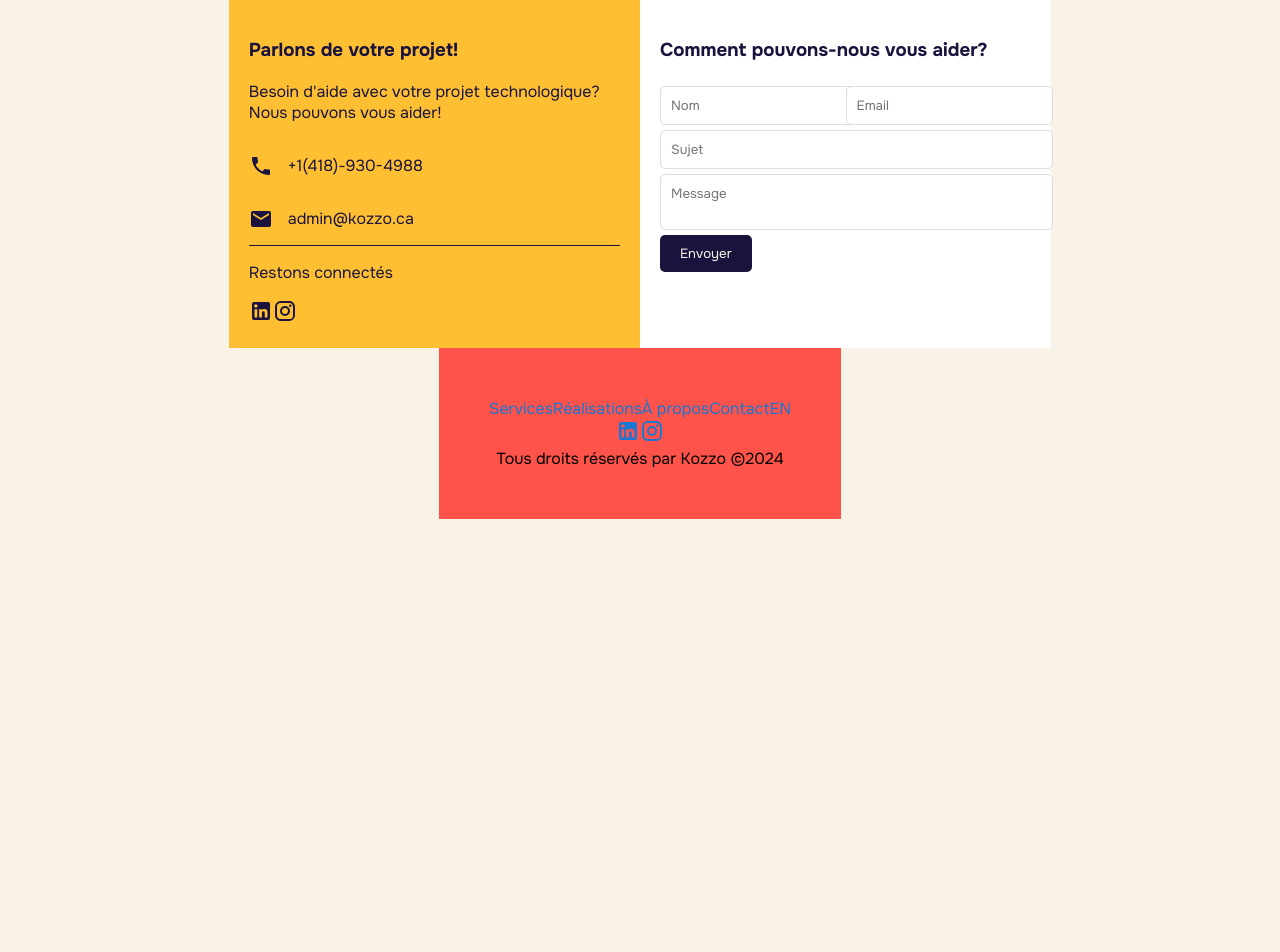
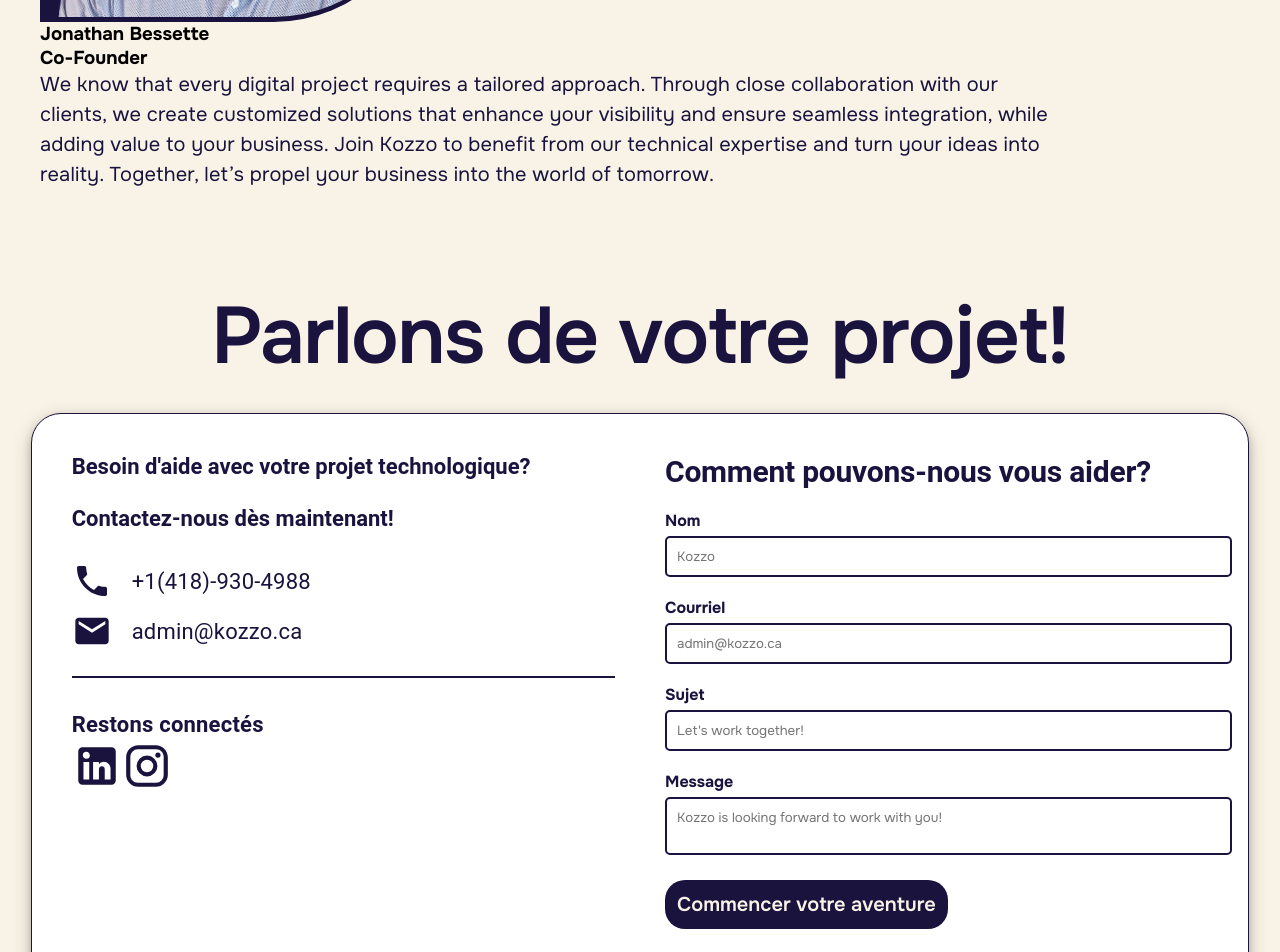
Before and after one commit to kozzo-solutions/kozzo-website, a React (Create React App) app: page / in a window 1280 px wide. Shown: the part 2320-3272 px from the top of the page. Before the commit the page ends 2839 px from the top, so only its background shows below. Built offline with nearby package versions, Linux system fonts and the light colour scheme.

Commit message:
working on form

```diff
--- a/src/App.css
+++ b/src/App.css
@@ -33,9 +33,8 @@
 }
 
 h2 {
-    font-size: 40px;
-    color: var(--design-orange);
-    font-family: var(--font-family);
+    font-size: 80px;
+    color: var(--design-blue);
 }
 
 body{
--- a/src/components/about-us.js
+++ b/src/components/about-us.js
@@ -2,19 +2,16 @@
 import jonathanPicture from '../resources/images/jonathan.png';
 import etiennePicture from '../resources/images/etienne.png';
 import MemberCard from './member-card';
+import { Stack, Typography } from '@mui/material';
 import { useTranslation } from 'react-i18next';
 
 const AboutUs = () => {
-  const [t, i18n] = useTranslation('common');
+  const [t] = useTranslation('common');
 
   return(
-    <div className="about-us-section">
-      <div className="about-us-left-content">
-        <h2>{t("header.about")}</h2>
-        <p>
-          {t("about-us.kozzo-description")}
-        </p>
-        <div className="team-cards">
+    <Stack direction="horizontal" alignItems="center" maxWidth="var(--max-width)">
+      <Stack>
+        <Stack>
           <MemberCard
             name="Étienne Arsenault"
             role={t("about-us.co-founder-title")}
@@ -25,11 +22,26 @@
             role={t("about-us.co-founder-title")}
             picture={jonathanPicture}
           />
-        </div>
-      </div>
-    </div>
+          <Typography
+            fontSize="var(--font-small)"
+            color="var(--design-blue)"
+            fontFamily="var(--font-familiy)"
+          >
+            {t("about-us.kozzo-description")}
+          </Typography>
+        </Stack>
+      </Stack>
+        <Typography
+          variant="h1"
+          fontSize="80px"
+          fontWeight="600"
+          color="var(--design-blue)"
+          fontFamily="var(--font-familiy)"
+        >
+          Meet our team
+        </Typography>
+    </Stack>
   )
-
 };
 
 export default AboutUs;
--- a/src/components/contact-us.js
+++ b/src/components/contact-us.js
@@ -1,4 +1,4 @@
-import React, { useState } from 'react';
+import React from 'react';
 import PhoneIcon from '@mui/icons-material/Phone';
 import EmailIcon from '@mui/icons-material/Email';
 import LinkedInIcon from '@mui/icons-material/LinkedIn';
@@ -6,35 +6,86 @@
 import { Formik, Form, Field, ErrorMessage } from 'formik';
 import * as Yup from 'yup';
 import emailjs from 'emailjs-com';
+import { Stack, Typography, Box } from '@mui/material';
+import { styled } from 'styled-components';
 
 const validationSchema = Yup.object({
   name: Yup.string().required('Nom est requis'),
-  email: Yup.string().email('Email invalide').required('Email est requis'),
+  email: Yup.string().email('Courriel invalide').required('Courriel est requis'),
   subject: Yup.string().required('Sujet est requis'),
   message: Yup.string().required('Message est requis'),
 });
 
 const ContactUs = () => {
 
-  const [formData, setFormData] = useState({
-    name: '',
-    email: '',
-    object: '',
-    message: ''
-  });
+  const ContactSection = styled.div`
+    width: 100%;
+    max-width: var(--max-width);
+    min-height: 500px;
+    border: 1px solid var(--design-blue);
+    display: flex;
+    background-color: white;
+    padding: 40px;
+    margin: 30px;
+    gap: 50px;
+    border-radius: 30px;
+    color: var(--design-blue);
+    box-shadow: 0 4px 8px 0 rgba(0, 0, 0, 0.2), 0 6px 20px 0 rgba(0, 0, 0, 0.19);
+    align-self: center;
 
-  const handleChange = (e) => {
-    setFormData({ ...formData, [e.target.name]: e.target.value });
-  };
+    @media (max-width: 1250px) {
+      flex-direction: column;
+      max-width: 80%;
+      padding: 20px;
+      gap: 20px;
+      align-items: center;
+    }
+    @media (max-width: 725px) {
+      flex-direction: column;
+      max-width: 80%;
+      padding: 20px;
+      gap: 20px;
+      align-items: center;
+    }
+  `;
 
-  const handleSubmit = (e) => {
-    e.preventDefault();
+  const FieldDiv = styled.div`
+    margin-bottom: 20px;
+  `;
 
+
+  const FormField = styled(Field)`
+    border: 2px solid var(--design-blue);
+    width: 100%;
+  `;
+
+  const CustomLabel = styled.label`
+    color: var(--design-blue);
+    font-size: var(--font-medium)
+    font-family: var(--font-family);
+    font-weight: bold;
+  `;
+
+  const Button = styled.button`
+  padding: 12px !important;
+  font-size: var(--font-small) !important;
+  font-weight: 600;
+  cursor: pointer;
+  text-decoration: none;
+  border-radius: 20px;
+  color: var(--design-cream);
+  background-color: var(--design-blue);
+  @media (max-width: 1250px){
+    width: 100%;
+  }
+`;
+
+  const handleSubmit = (values, { resetForm }) => {
     emailjs.send(
-      'service_6maspdm',           // EmailJS service ID
-      'template_ug3phe3',          // EmailJS template ID
-      formData,                    // Form data
-      'WPG3CZRXZ1sDXegYH'               // EmailJS user ID
+      'service_6maspdm',          // EmailJS service ID
+      'template_ug3phe3',         // EmailJS template ID
+      values,                     // Form values from Formik
+      'WPG3CZRXZ1sDXegYH'         // EmailJS user ID
     )
       .then((response) => {
         console.log('SUCCESS!', response.status, response.text);
@@ -43,88 +94,111 @@
         console.error('FAILED...', error);
       });
 
-    setFormData({ name: '', email: '',  object: '', message: '' });
+    resetForm();  // Resets the form fields after submission
   };
 
-  return(
-    <div className="contact-us-section">
-      <h2>Contact</h2>
-      <div className="contact-us-content">
-        <div className="contact-us-content-left">
-          <h3>Parlons de votre projet!</h3>
-          <p>
-            Besoin d'aide avec votre projet technologique? Nous pouvons vous
-            aider!
-          </p>
-          <div className="contact-infos">
-            <div className="contact-info">
-              <PhoneIcon></PhoneIcon>
-              <p>+1(418)-930-4988</p>
-            </div>
-            <div className="contact-info">
-              <EmailIcon></EmailIcon>
-              <p>admin@kozzo.ca</p>
-            </div>
-          </div>
-          <p>Restons connectés</p>
-          <div className="social-medias">
-            <LinkedInIcon></LinkedInIcon>
-            <InstagramIcon></InstagramIcon>
-          </div>
-        </div>
-        <div className="contact-us-content-right">
-          <h3>Comment pouvons-nous vous aider?</h3>
+  return (
+    <Stack marginTop="100px">
+      <Typography
+        variant="h1"
+        fontSize="80px"
+        fontWeight="600"
+        color="var(--design-blue)"
+        fontFamily="var(--font-family)"
+        alignSelf="center"
+      >
+        Parlons de votre projet!
+      </Typography>
+      <ContactSection>
+        <Stack width="50%" height="100%" gap="30px">
+
+          <Typography
+            variant="h3"
+            fontSize="var(--font-medium)"
+            color="var(--design-blue)"
+            fontWeight="bold"
+          >
+            Besoin d'aide avec votre projet technologique? <br /><br /> Contactez-nous dès maintenant!
+          </Typography>
+          <Stack gap="10px" borderBottom="2px solid var(--design-blue)" paddingBottom="25px">
+            <Stack direction="horizontal" alignItems="center" gap="20px">
+              <PhoneIcon style={{ width: '40px', height: '40px' }}/>
+              <Typography fontSize="var(--font-medium)" color="var(--design-blue)">
+                +1(418)-930-4988
+              </Typography>
+            </Stack>
+
+            <Stack direction="horizontal" alignItems="center" gap="20px">
+              <EmailIcon style={{ width: '40px', height: '40px' }}/>
+              <Typography fontSize="var(--font-medium)" color="var(--design-blue)">
+                admin@kozzo.ca
+              </Typography>
+            </Stack>
+          </Stack>
+
+          <Box>
+            <Typography fontSize="var(--font-medium)" color="var(--design-blue)" fontWeight="bold">
+              Restons connectés
+            </Typography>
+            <Stack direction="horizontal">
+              <LinkedInIcon style={{ width: '50px', height: '50px' }}/>
+              <InstagramIcon style={{ width: '50px', height: '50px' }}/>
+            </Stack>
+          </Box>
+
+        </Stack>
+        <Stack width="50%">
+          <Typography
+            variant="h2"
+            fontSize="var(--font-large)"
+            color="var(--design-blue)"
+            fontWeight="bold"
+            marginBottom="20px"
+          >
+            Comment pouvons-nous vous aider?
+          </Typography>
           <Formik
             initialValues={{ name: '', email: '', subject: '', message: '' }}
             validationSchema={validationSchema}
-            onSubmit={(values) => {
-              alert(JSON.stringify(values, null, 2));
-            }}
+            onSubmit={handleSubmit}
           >
             {() => (
-              <Form onSubmit={handleSubmit}>
-                <div className="client-personal-info">
-                  <div className="form-group">
-                    <Field name="name" type="text" placeholder="Nom" value={formData.name} onChange={handleChange} />
+              <Form>
+                <FieldDiv>
+                  <CustomLabel htmlFor='name' required>Nom</CustomLabel>
+                  <FormField id='name' name="name" type="text" placeholder="Kozzo" />
                   <ErrorMessage name="name" component="div" className="error" />
-                  </div>
+                </FieldDiv>
 
-                  <div className="form-group">
-                    <Field name="email" type="email" placeholder="Email" value={formData.email} onChange={handleChange}/>
-                    <ErrorMessage
-                      name="email"
-                      component="div"
-                      className="error"
-                    />
-                  </div>
-                </div>
+                <FieldDiv>
+                  <CustomLabel htmlFor="email" required>Courriel</CustomLabel>
+                  <FormField id="email" name="email" type="email" placeholder="admin@kozzo.ca" />
+                  <ErrorMessage name="email" component="div" className="error" />
+                </FieldDiv>
 
-                <div className="form-group client-request-info">
-                  <Field name="object" type="text" placeholder="Sujet" value={formData.object} onChange={handleChange}/>
-                  <ErrorMessage
-                    name="object"
-                    component="div"
-                    className="error"
-                  />
-                </div>
 
-                <div className="form-group client-request-info">
-                  <Field name="message" as="textarea" placeholder="Message" value={formData.message} onChange={handleChange}/>
-                  <ErrorMessage
-                    name="message"
-                    component="div"
-                    className="error"
-                  />
-                </div>
+                <FieldDiv>
+                  <CustomLabel htmlFor="subject" required>Sujet</CustomLabel>
+                  <FormField id="subject" name="subject" type="text" placeholder="Let's work together!" />
+                  <ErrorMessage name="subject" component="div" className="error" />
+                </FieldDiv>
 
-                <button type="submit">Envoyer</button>
+
+                <FieldDiv>
+                  <CustomLabel htmlFor='message' required>Message</CustomLabel>
+                  <FormField id='message' name="message" as="textarea" placeholder="Kozzo is looking forward to work with you!" />
+                  <ErrorMessage name="message" component="div" className="error" />
+                </FieldDiv>
+
+
+                <Button type="submit">Commencer votre aventure</Button>
               </Form>
             )}
           </Formik>
-        </div>
-      </div>
-    </div>
-  )
+        </Stack>
+      </ContactSection>
+    </Stack>
+  );
 };
 
 export default ContactUs;
--- a/src/components/services.js
+++ b/src/components/services.js
@@ -16,6 +16,7 @@
             fontSize="80px"
             fontWeight="600"
             color="var(--design-blue)"
+            fontFamily="var(--font-familiy)"
           >
             Learn more about our services
           </Typography>
```
Lines whose indentation alone changed are shown as unchanged.
